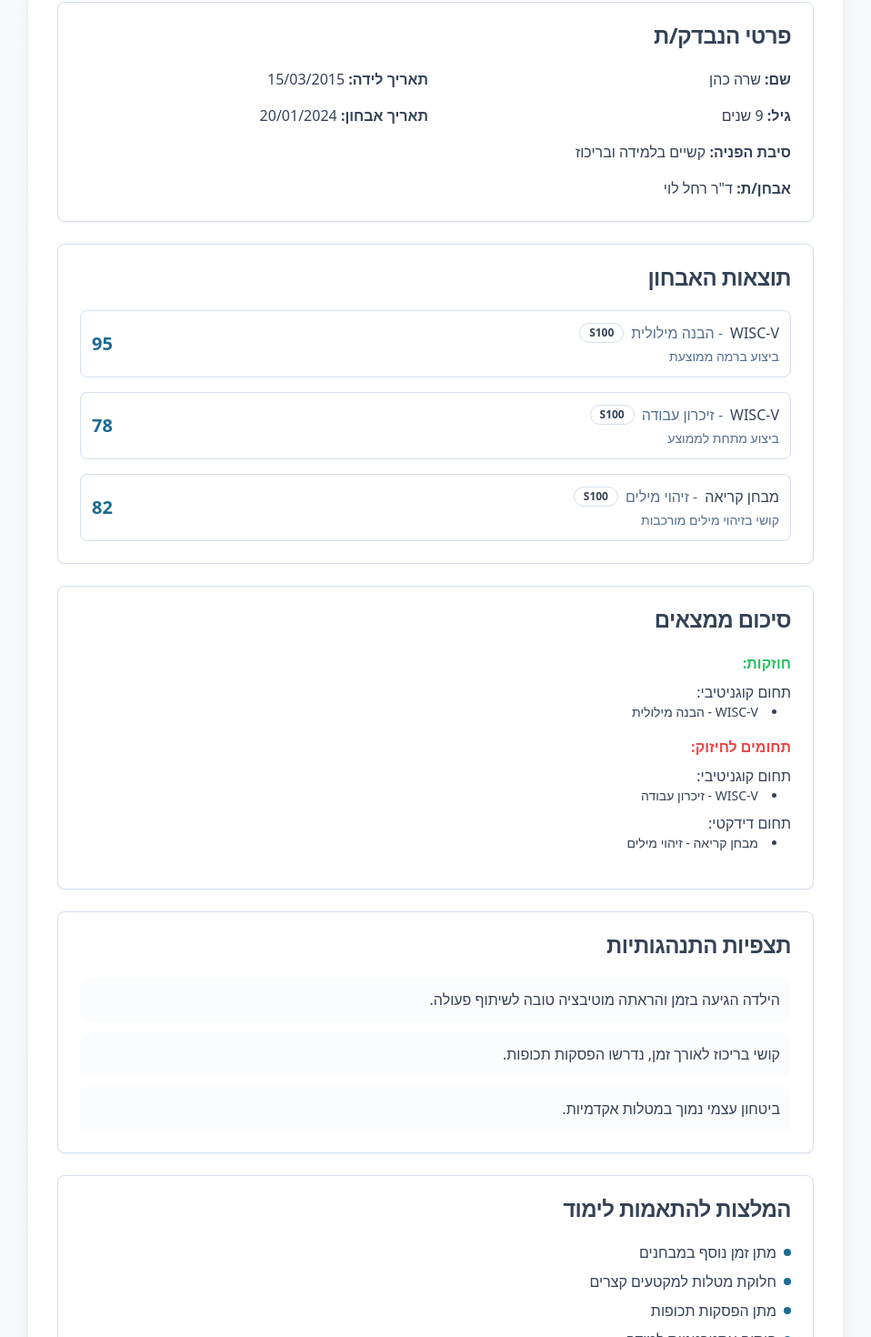
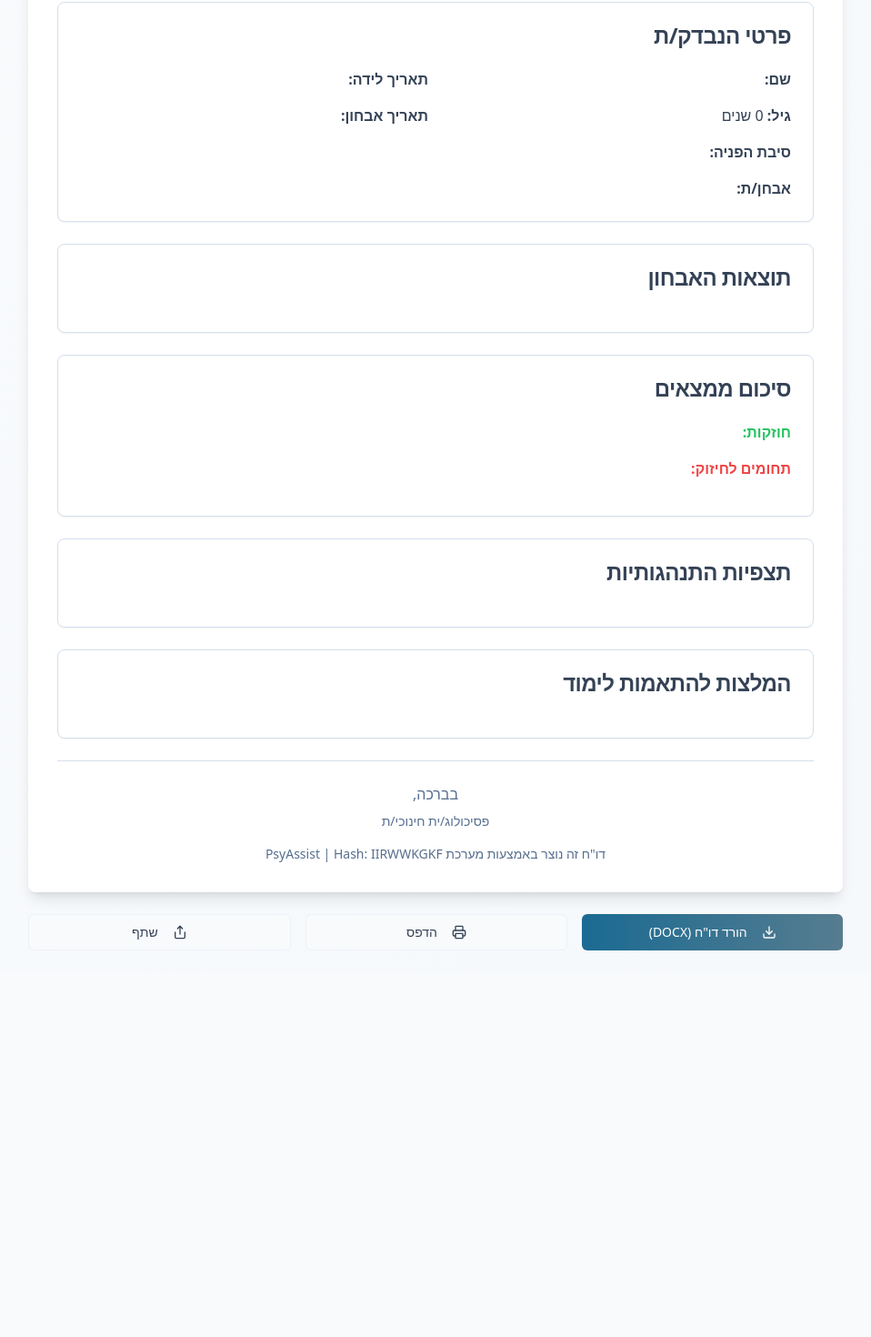
Before and after one commit to Iftachts/psy-report-pilot, a React (Vite) app: page /reports in a window 1280 px wide. Shown: the part 331-1801 px from the top of the page at 91% size, without its empty margins (161-1119 px from the left). After the commit the page ends 1400 px from the top, so only its background shows below. Built offline with nearby package versions, Linux system fonts and the light colour scheme.

Commit message:
Remove mock data
Remove all mock data from the project.

```diff
--- a/src/components/AssessmentForm.tsx
+++ b/src/components/AssessmentForm.tsx
@@ -172,8 +172,8 @@ const AssessmentForm = () => {
       <div className="max-w-6xl mx-auto">
         {/* Header */}
         <div className="mb-6">
-          <h1 className="text-3xl font-bold text-primary mb-2">טופס אבחון - שרה כהן</h1>
-          <p className="text-muted-foreground">תאריך לידה: 15/03/2015 | גיל: 9 שנים</p>
+          <h1 className="text-3xl font-bold text-primary mb-2">טופס אבחון חדש</h1>
+          <p className="text-muted-foreground">בחר ילד מהרשימה או הוסף ילד חדש כדי להתחיל אבחון</p>
         </div>
 
         <Tabs defaultValue="scores" className="w-full">
--- a/src/components/ReportGenerator.tsx
+++ b/src/components/ReportGenerator.tsx
@@ -37,63 +37,16 @@ interface ReportData {
 const ReportGenerator = () => {
   const [reportData] = useState<ReportData>({
     child: {
-      name: "שרה כהן",
-      dateOfBirth: "15/03/2015",
-      age: 9
+      name: "",
+      dateOfBirth: "",
+      age: 0
     },
-    referralReason: "קשיים בלמידה ובריכוז",
-    assessmentDate: "20/01/2024",
-    psychologist: "ד\"ר רחל לוי",
-    scores: [
-      {
-        tool: "WISC-V",
-        subtest: "הבנה מילולית",
-        standardScore: 95,
-        scaleType: "S100",
-        notes: "ביצוע ברמה ממוצעת",
-        domain: "cognitive",
-        strength: true
-      },
-      {
-        tool: "WISC-V",
-        subtest: "זיכרון עבודה",
-        standardScore: 78,
-        scaleType: "S100",
-        notes: "ביצוע מתחת לממוצע",
-        domain: "cognitive",
-        strength: false
-      },
-      {
-        tool: "מבחן קריאה",
-        subtest: "זיהוי מילים",
-        standardScore: 82,
-        scaleType: "S100",
-        notes: "קושי בזיהוי מילים מורכבות",
-        domain: "didactic",
-        strength: false
-      }
-    ],
-    observations: [
-      {
-        content: "הילדה הגיעה בזמן והראתה מוטיבציה טובה לשיתוף פעולה.",
-        timestamp: "20/01/2024 09:00"
-      },
-      {
-        content: "קושי בריכוז לאורך זמן, נדרשו הפסקות תכופות.",
-        timestamp: "20/01/2024 10:30"
-      },
-      {
-        content: "ביטחון עצמי נמוך במטלות אקדמיות.",
-        timestamp: "20/01/2024 11:15"
-      }
-    ],
-    recommendations: [
-      { title: "מתן זמן נוסף במבחנים" },
-      { title: "חלוקת מטלות למקטעים קצרים" },
-      { title: "מתן הפסקות תכופות" },
-      { title: "פיתוח אסטרטגיות למידה" },
-      { title: "חיזוק ביטחון עצמי אקדמי" }
-    ]
+    referralReason: "",
+    assessmentDate: "",
+    psychologist: "",
+    scores: [],
+    observations: [],
+    recommendations: []
   });
 
   const strengthsByDomain = {
--- a/src/pages/Children.tsx
+++ b/src/pages/Children.tsx
@@ -31,34 +31,7 @@ interface Child {
 }
 
 const Children = () => {
-  const [children, setChildren] = useState<Child[]>([
-    {
-      id: "1",
-      name: "שרה כהן",
-      dateOfBirth: "2015-03-15",
-      age: 9,
-      assessmentsCount: 2,
-      lastAssessment: "2024-01-20",
-      status: "active"
-    },
-    {
-      id: "2",
-      name: "דניאל לוי",
-      dateOfBirth: "2014-08-22",
-      age: 9,
-      assessmentsCount: 1,
-      lastAssessment: "2024-01-18",
-      status: "completed"
-    },
-    {
-      id: "3",
-      name: "מיכל אברהם",
-      dateOfBirth: "2016-12-10",
-      age: 7,
-      assessmentsCount: 0,
-      status: "pending"
-    }
-  ]);
+  const [children, setChildren] = useState<Child[]>([]);
 
   const [searchTerm, setSearchTerm] = useState("");
   const [isAddDialogOpen, setIsAddDialogOpen] = useState(false);
--- a/src/pages/Index.tsx
+++ b/src/pages/Index.tsx
@@ -21,38 +21,7 @@ interface Assessment {
 }
 
 const Index = () => {
-  const [children] = useState<Child[]>([
-    {
-      id: "1",
-      name: "שרה כהן",
-      dateOfBirth: "2015-03-15",
-      assessments: [
-        {
-          id: "a1",
-          childId: "1",
-          childName: "שרה כהן",
-          status: 'in-progress',
-          createdAt: "2024-01-15",
-          lastUpdated: "2024-01-20"
-        }
-      ]
-    },
-    {
-      id: "2",
-      name: "דניאל לוי",
-      dateOfBirth: "2014-08-22",
-      assessments: [
-        {
-          id: "a2",
-          childId: "2",
-          childName: "דניאל לוי",
-          status: 'completed',
-          createdAt: "2024-01-10",
-          lastUpdated: "2024-01-18"
-        }
-      ]
-    }
-  ]);
+  const [children] = useState<Child[]>([]);
 
   const allAssessments = children.flatMap(child => child.assessments);
   const inProgressCount = allAssessments.filter(a => a.status === 'in-progress').length;
@@ -137,7 +106,7 @@ const Index = () => {
               <div className="flex items-center justify-between">
                 <div>
                   <p className="text-sm font-medium text-muted-foreground">דוחות השבוע</p>
-                  <p className="text-2xl font-bold text-accent">3</p>
+                  <p className="text-2xl font-bold text-accent">0</p>
                 </div>
                 <FileText className="h-8 w-8 text-accent" />
               </div>
```
